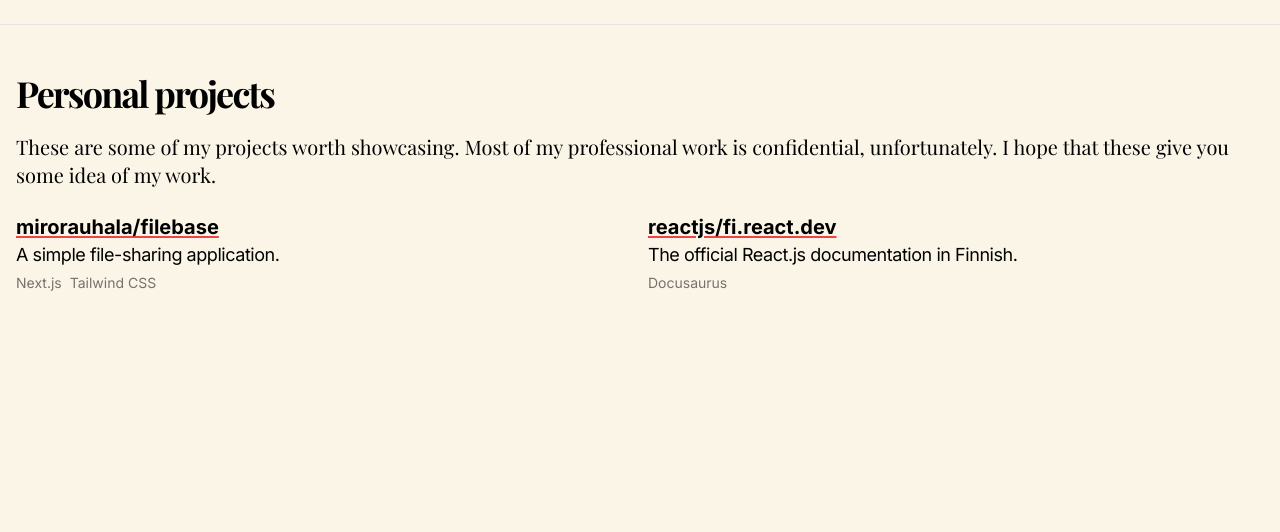
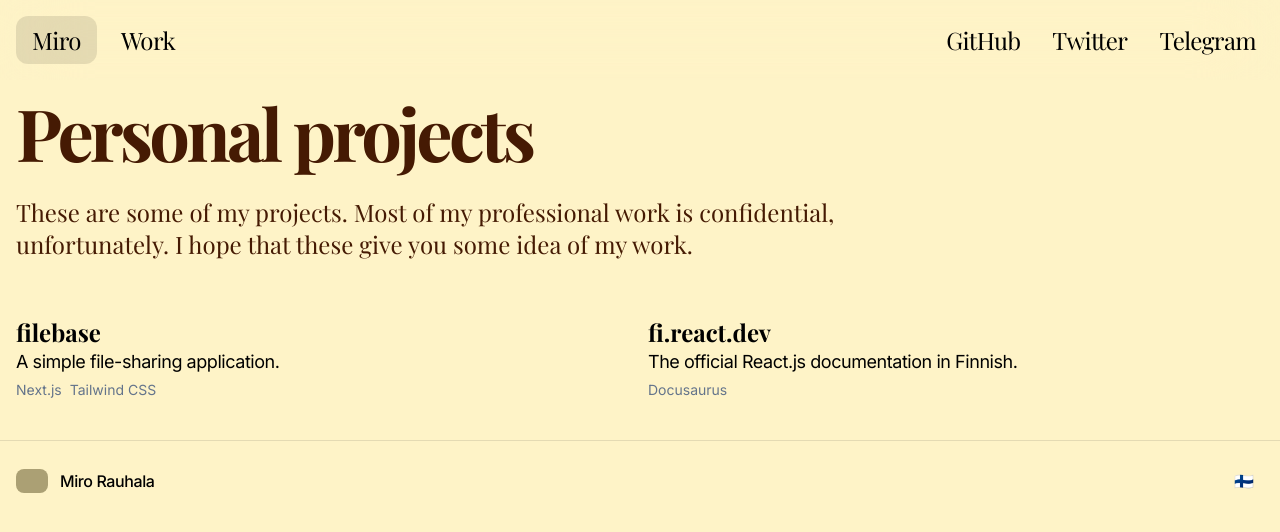
Before and after one commit to mirorauhala/rauhala.dev, a Next.js app: page /work in a window 1280 px wide. Shown: the top 532 px of the page. Built offline with nearby package versions, Linux system fonts and the light colour scheme; grey boxes are pictures that could not be loaded; a web font is replaced by a local one.

Commit message:
update design

```diff
--- a/app/Footer.tsx
+++ b/app/Footer.tsx
@@ -35,27 +35,27 @@ export const Footer = () => {
   };
 
   return (
-    <footer className="mx-auto mt-12 flex max-w-screen-2xl justify-between border-t border-stone-200 py-6 px-4 dark:border-white/30">
+    <footer className="mx-auto flex w-full max-w-screen-2xl justify-between border-t border-black/10 px-4 py-6 dark:border-white/30">
       <Link
         href="/"
-        className="relative inline-flex shrink-0 items-center gap-3"
+        className="group relative inline-flex shrink-0 items-center gap-3"
       >
         <div>
           <Image
             src="https://avatars.githubusercontent.com/u/4082806"
             alt="Avatar"
-            width={48}
-            height={48}
-            className="rounded-xl mix-blend-luminosity grayscale"
+            width={32}
+            height={32}
+            className="rounded-lg mix-blend-luminosity grayscale"
           />
         </div>
-        <div className="text-xl font-medium leading-4 tracking-tight">
+        <div className="font-medium leading-4 tracking-tight transition-opacity delay-75 group-hover:opacity-60 group-active:opacity-70">
           Miro Rauhala
         </div>
       </Link>
       <div>
         <button
-          className="mx-auto block w-10 p-1 text-gray-500 [-webkit-tap-highlight-color:transparent]"
+          className="mx-auto block w-10 p-1 [-webkit-tap-highlight-color:transparent]"
           onClick={toggleEmoji}
         >
           {emoji}
--- a/app/layout.tsx
+++ b/app/layout.tsx
@@ -23,9 +23,9 @@ export default function RootLayout({
   return (
     <html
       lang="en"
-      className={`${inter.variable} ${playfair.variable} selection:bg-black selection:text-white`}
+      className={`${inter.variable} ${playfair.variable} selection:bg-red-600 selection:text-white`}
     >
-      <body className="bg-[wheat]/30 dark:bg-black dark:text-white/90 transition-colors  duration-300">
+      <body className="h-dvh bg-amber-100 transition-colors duration-300 dark:bg-slate-950 dark:text-white/90">
         {children}
       </body>
     </html>
--- /dev/null
+++ b/app/nav.tsx
@@ -0,0 +1,62 @@
+import Link from "next/link";
+
+export const Nav = () => {
+  return (
+    <nav className="fixed w-full font-serif backdrop-blur-2xl dark:from-white">
+      <div className="mx-auto max-w-screen-2xl px-4 py-6">
+        <div className="flex items-center justify-between">
+          <ul className="flex flex-row gap-1 text-right md:gap-4">
+            <li>
+              <Link
+                href="/"
+                className="rounded-xl bg-black/10 p-2 px-4 text-xl tracking-tight transition-opacity delay-75 hover:opacity-60 active:opacity-70 md:text-2xl"
+              >
+                Miro
+              </Link>
+            </li>
+            <li>
+              <Link
+                href="/work"
+                className="p-2 text-xl tracking-tight transition-opacity delay-75 hover:opacity-60 active:opacity-70 md:text-2xl"
+              >
+                Work
+              </Link>
+            </li>
+          </ul>
+          <ul className="flex flex-row gap-1 text-right md:gap-4">
+            <li>
+              <Link
+                href="https://github.com/mirorauhala"
+                className="p-2 text-xl tracking-tight transition-opacity delay-75 hover:opacity-60 active:opacity-70 md:text-2xl"
+                target="_blank"
+                rel="noopener"
+              >
+                GitHub
+              </Link>
+            </li>
+            <li>
+              <Link
+                href="https://twitter.com/mirorauhala"
+                className="p-2 text-xl tracking-tight transition-opacity delay-75 hover:opacity-60 active:opacity-70 md:text-2xl"
+                target="_blank"
+                rel="noopener"
+              >
+                Twitter
+              </Link>
+            </li>
+            <li>
+              <Link
+                href="https://t.me/mirorauhala"
+                className="p-2 text-xl tracking-tight transition-opacity delay-75 hover:opacity-60 active:opacity-70 md:text-2xl"
+                target="_blank"
+                rel="noopener"
+              >
+                Telegram
+              </Link>
+            </li>
+          </ul>
+        </div>
+      </div>
+    </nav>
+  );
+};
--- a/app/page.tsx
+++ b/app/page.tsx
@@ -1,83 +1,30 @@
-import Link from "next/link";
-
 import { Footer } from "./Footer";
+import { Nav } from "./nav";
 
 export default function Index() {
   return (
     <>
-      <nav className="from-50% to-100% fixed w-full bg-gradient-to-b from-[#FBF5E8] to-transparent pb-24">
-        <div className="mx-auto max-w-screen-2xl px-4 py-6">
-          <div className="flex items-center justify-between">
-            <ul className="flex flex-row gap-6 text-right">
-              <li>
-                <Link
-                  href="/"
-                  className="rounded-xl bg-black/5 px-4 py-2 text-2xl tracking-tight transition-opacity delay-75 hover:opacity-60 active:opacity-80"
-                >
-                  Miro
-                </Link>
-              </li>
-              <li>
-                <Link
-                  href="/work"
-                  className="text-2xl tracking-tight transition-opacity delay-75 hover:opacity-60 active:opacity-80"
-                >
-                  Work
-                </Link>
-              </li>
-            </ul>
-            <ul className="flex flex-row gap-6 text-right">
-              <li>
-                <Link
-                  href="https://github.com/mirorauhala"
-                  className="text-2xl tracking-tight transition-opacity delay-75 hover:opacity-60 active:opacity-80"
-                  target="_blank"
-                  rel="noopener"
-                >
-                  GitHub
-                </Link>
-              </li>
-              <li>
-                <Link
-                  href="https://twitter.com/mirorauhala"
-                  className="text-2xl tracking-tight transition-opacity delay-75 hover:opacity-60 active:opacity-80"
-                  target="_blank"
-                  rel="noopener"
-                >
-                  Twitter
-                </Link>
-              </li>
-              <li>
-                <Link
-                  href="https://t.me/mirorauhala"
-                  className="text-2xl tracking-tight transition-opacity delay-75 hover:opacity-60 active:opacity-80"
-                  target="_blank"
-                  rel="noopener"
-                >
-                  Telegram
-                </Link>
-              </li>
-            </ul>
-          </div>
-        </div>
-      </nav>
-      <main>
-        <header className="mx-auto max-w-screen-2xl px-4 pt-12 opacity-100">
-          <h1 className="text-pretty bg-gradient-to-b from-black/70 to-black bg-clip-text py-24 pb-8 font-serif text-5xl font-bold tracking-tighter text-transparent md:text-9xl">
+      <Nav />
+      <div className="flex h-full flex-col items-stretch justify-between gap-y-2 pt-20">
+        <div className="flex items-center justify-center md:h-full">
+          <header className="mx-auto max-w-screen-2xl px-4">
+            <h1 className="text-pretty to-100% bg-clip-text pb-8 font-serif text-5xl font-bold tracking-tighter text-amber-950 md:text-7xl lg:text-9xl dark:text-[#79262F]">
               Focused on crafting <br />
-            <span className="text-wheat text-red-500 selection:text-red-500">
+              <span className="text-wheat text-red-500">
                 digital experiences
               </span>{" "}
               people love to use.
             </h1>
-          <p className="pt-6 pb-8 font-serif text-xl tracking-tighter md:text-4xl">
-            Hi there 👋, I&rsquo;m Miro. Currently helping clients build better
-            software as full-stack developer at Futurice. If you're interested
-            in my work, see some of my personal projects below.
+            <p className="pb-8 pt-6 font-serif text-xl tracking-tighter md:text-3xl lg:text-4xl">
+              Hi there 👋, I&rsquo;m Miro. Currently helping clients build
+              better software as a full-stack developer at Futurice. If
+              you&rsquo;re interested in my work, see some of my personal
+              projects.
             </p>
           </header>
-      </main>
+        </div>
         <Footer />
+      </div>
     </>
   );
 }
--- a/app/projects.tsx
+++ b/app/projects.tsx
@@ -3,13 +3,13 @@ import Link from "next/link";
 const Projects = async () => {
   const projects = [
     {
-      title: "mirorauhala/filebase",
+      title: "filebase",
       description: "A simple file-sharing application.",
       link: "https://github.com/mirorauhala/filebase",
       tech: ["Next.js", "Tailwind CSS"],
     },
     {
-      title: "reactjs/fi.react.dev",
+      title: "fi.react.dev",
       description: "The official React.js documentation in Finnish.",
       link: "https://github.com/reactjs/fi.react.dev",
       tech: ["Docusaurus"],
@@ -17,23 +17,18 @@ const Projects = async () => {
   ];
 
   return (
-    <ol className="grid gap-4 grid-cols-2 auto-cols-min py-4">
+    <ol className="grid auto-cols-min grid-cols-2 gap-4 py-4 pt-12">
       {projects.map((project) => (
         <li key={project.title}>
-          <h5 className="font-bold text-xl">
-            <Link
-              href={project.link}
-              className="underline underline-offset-2 decoration-2 decoration-red-500"
-            >
-              {project.title}
-            </Link>
+          <h5 className="font-serif text-2xl font-bold">
+            <Link href={project.link}>{project.title}</Link>
           </h5>
-          <p className="tracking-tight text-lg">{project.description}</p>
-          <ul className="flex gap-2 mt-1">
+          <p className="text-lg tracking-tight">{project.description}</p>
+          <ul className="mt-1 flex gap-2">
             {project.tech.map((tech) => (
               <li
                 key={tech}
-                className="text-sm text-stone-500 dark:text-white/60"
+                className="text-sm text-slate-500 dark:text-white/60"
               >
                 {tech}
               </li>
--- a/app/work/page.tsx
+++ b/app/work/page.tsx
@@ -1,23 +1,26 @@
+import { Footer } from "../Footer";
+import { Nav } from "../nav";
 import Projects from "../projects";
 
 export default function Work() {
   return (
     <>
-      <hr className="mx-auto my-6 max-w-screen-2xl border-stone-200 dark:border-white/30" />
+      <Nav />
 
-      <section className="mx-auto mt-5 max-w-screen-2xl px-4 py-6 dark:border-white/20">
-        <h2 className="mb-5 font-serif text-4xl font-bold tracking-tighter dark:text-white">
+      <main className="mx-auto max-w-screen-2xl px-4 py-6 pt-24 dark:border-white/20">
+        <h2 className="mb-5 font-serif text-7xl font-bold tracking-tighter text-amber-950 dark:text-white">
           Personal projects
         </h2>
 
-        <p className="pb-2 font-serif text-xl">
-          These are some of my projects worth showcasing. Most of my
-          professional work is confidential, unfortunately. I hope that these
-          give you some idea of my work.
+        <p className="w-2/3 py-2 font-serif text-2xl text-amber-950 dark:text-white">
+          These are some of my projects. Most of my professional work is
+          confidential, unfortunately. I hope that these give you some idea of
+          my work.
         </p>
 
         <Projects />
-      </section>
+      </main>
+      <Footer />
     </>
   );
 }
```
Also changed, not shown: 1 other file (tests, documents, lock files or other folders). Lines whose indentation alone changed are shown as unchanged.
